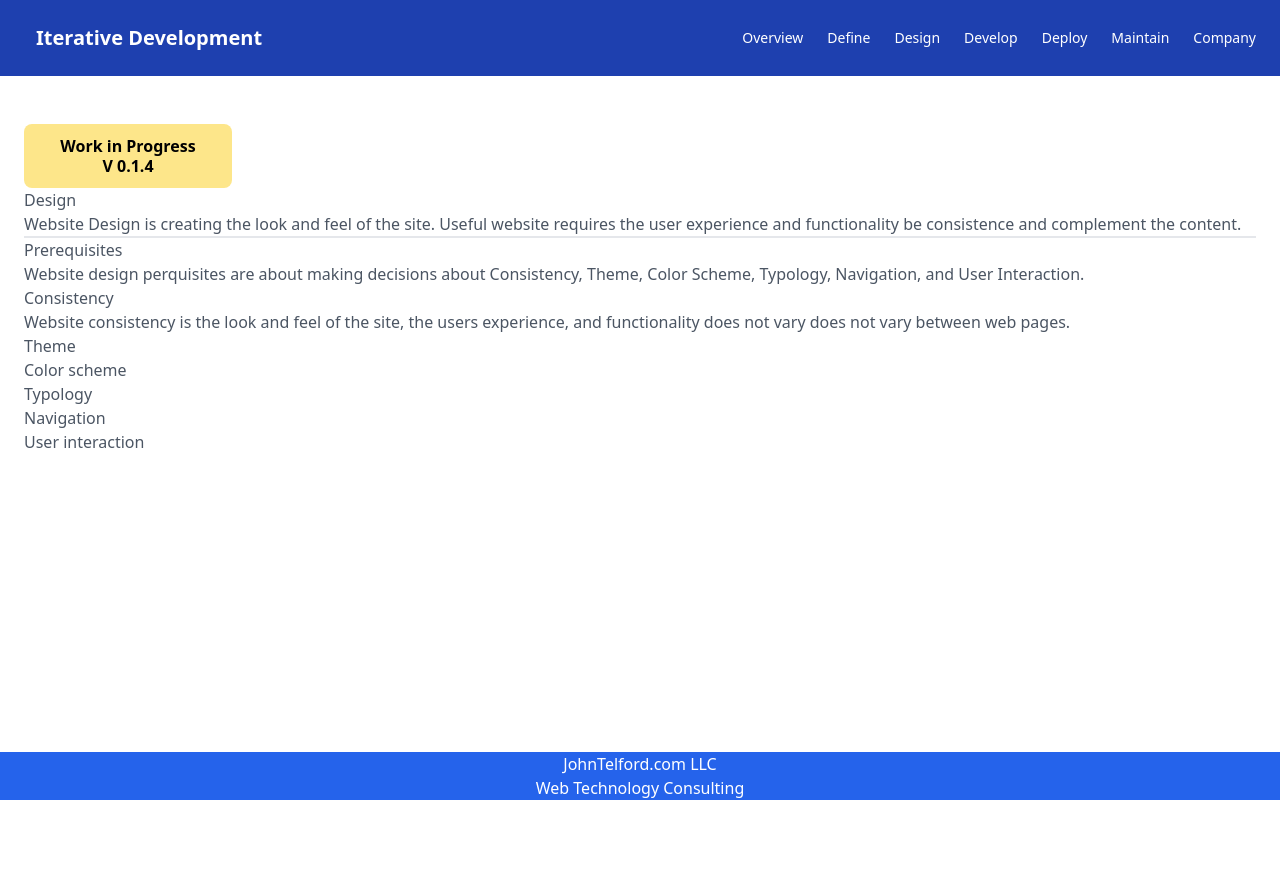
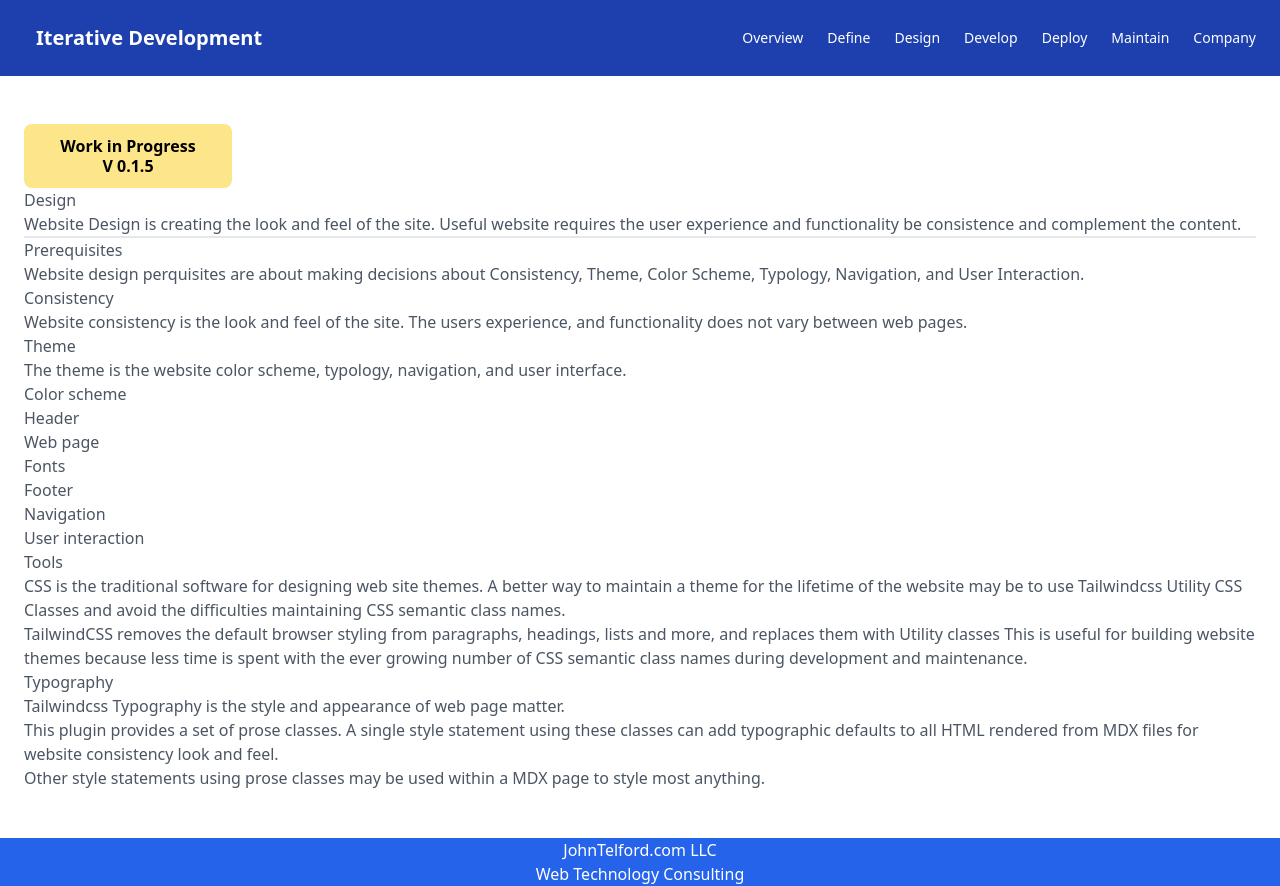
Before and after one commit to JohnTelford/johntelford12, a Next.js app: page /Iterative/Design/design in a window 1280 px wide. Before the commit the page ends 800 px from the top, so only its background shows below. Built offline with nearby package versions, Linux system fonts and the light colour scheme; what @tailwindcss/typography would draw is missing.

Commit message:
define, define, V1.0.1.5
Signed-off-by: John <john@johntelford.com>

```diff
--- a/pages/Iterative/Design/design.mdx
+++ b/pages/Iterative/Design/design.mdx
@@ -10,21 +10,38 @@ Website design perquisites are about making decisions about Consistency, Theme,
 
 #### Consistency
 
-Website consistency is the look and feel of the site, the users experience, and functionality does not vary does not vary between web pages.
+Website consistency is the look and feel of the site.  The users experience, and functionality does not vary between web pages.
 
 #### Theme
 
+The theme is the website color scheme, typology, navigation, and user interface.
 
 
-#### Color scheme
-
-
-#### Typology
+- Color scheme
+	- Header
+	- Web page
+	- Fonts
+	- Footer
 
 
 
-#### Navigation
+
+
+- Navigation
 
 
 
-#### User interaction
+- User interaction
+
+
+- Tools
+	CSS is the traditional software for designing web site themes.  A better way to maintain a theme for the lifetime of the website may be to use [Tailwindcss Utility CSS Classes](https://tailwindcss.com) and avoid the difficulties maintaining CSS semantic class names.
+
+	TailwindCSS removes the default browser styling from paragraphs, headings, lists and more, and replaces them with Utility classes This is useful for building website themes because less time is spent with the ever growing number of CSS semantic class names during development and maintenance.
+
+- Typography
+	[Tailwindcss Typography](https://github.com/tailwindlabs/tailwindcss-typography) is the style and appearance of web page matter.
+
+	This plugin provides a set of prose classes. A single style statement using these classes can add typographic defaults to all HTML rendered from MDX files for website consistency look and feel.
+
+	Other style statements using prose classes may be used within a MDX page to style most anything.
--- a/pages/_app.js
+++ b/pages/_app.js
@@ -32,7 +32,7 @@ function MyApp({ Component, pageProps }) {
             ">
 
           Work in Progress<br/>
-          V 0.1.4
+          V 0.1.5
 
     </article>
     </div>
```
